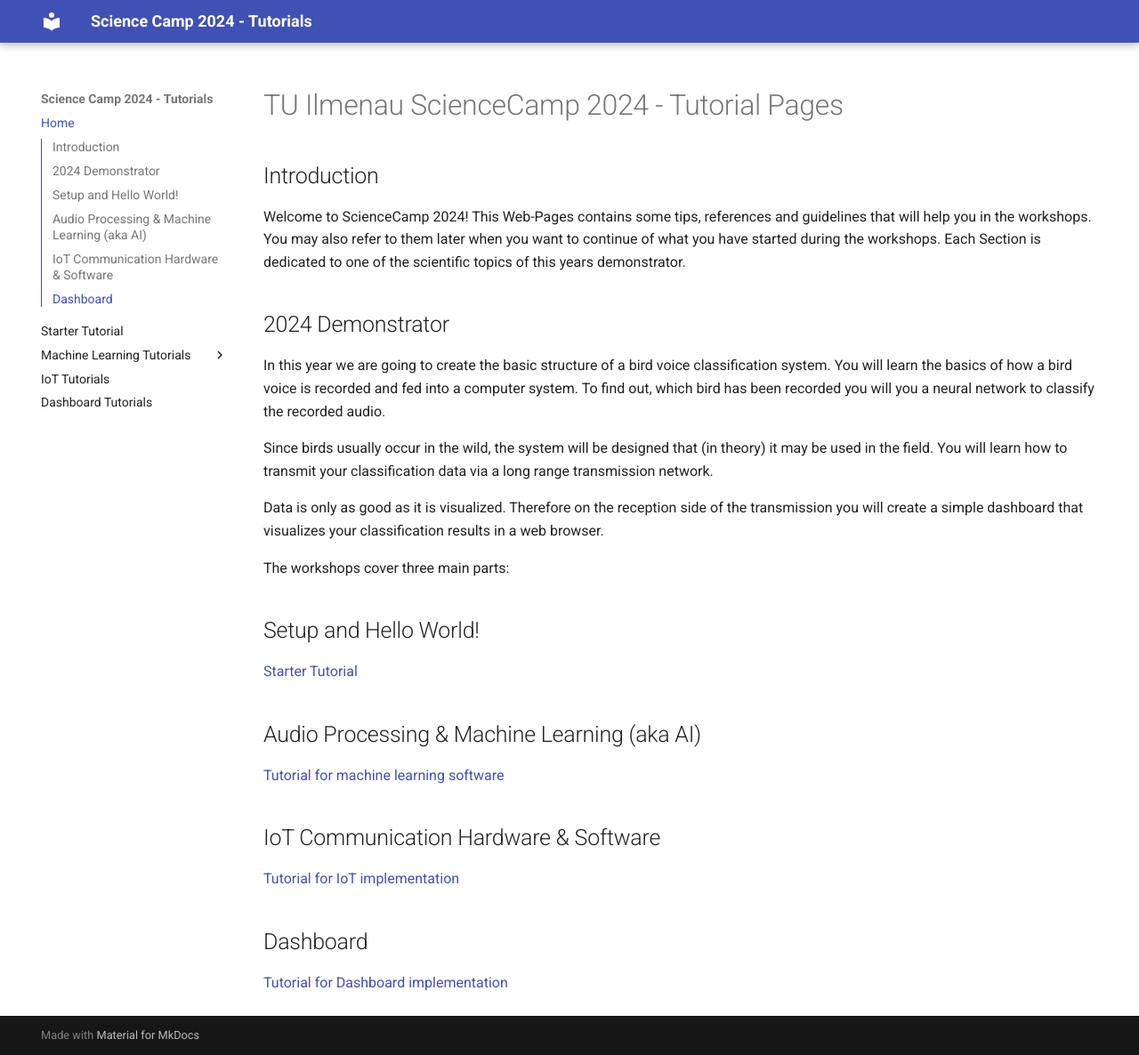
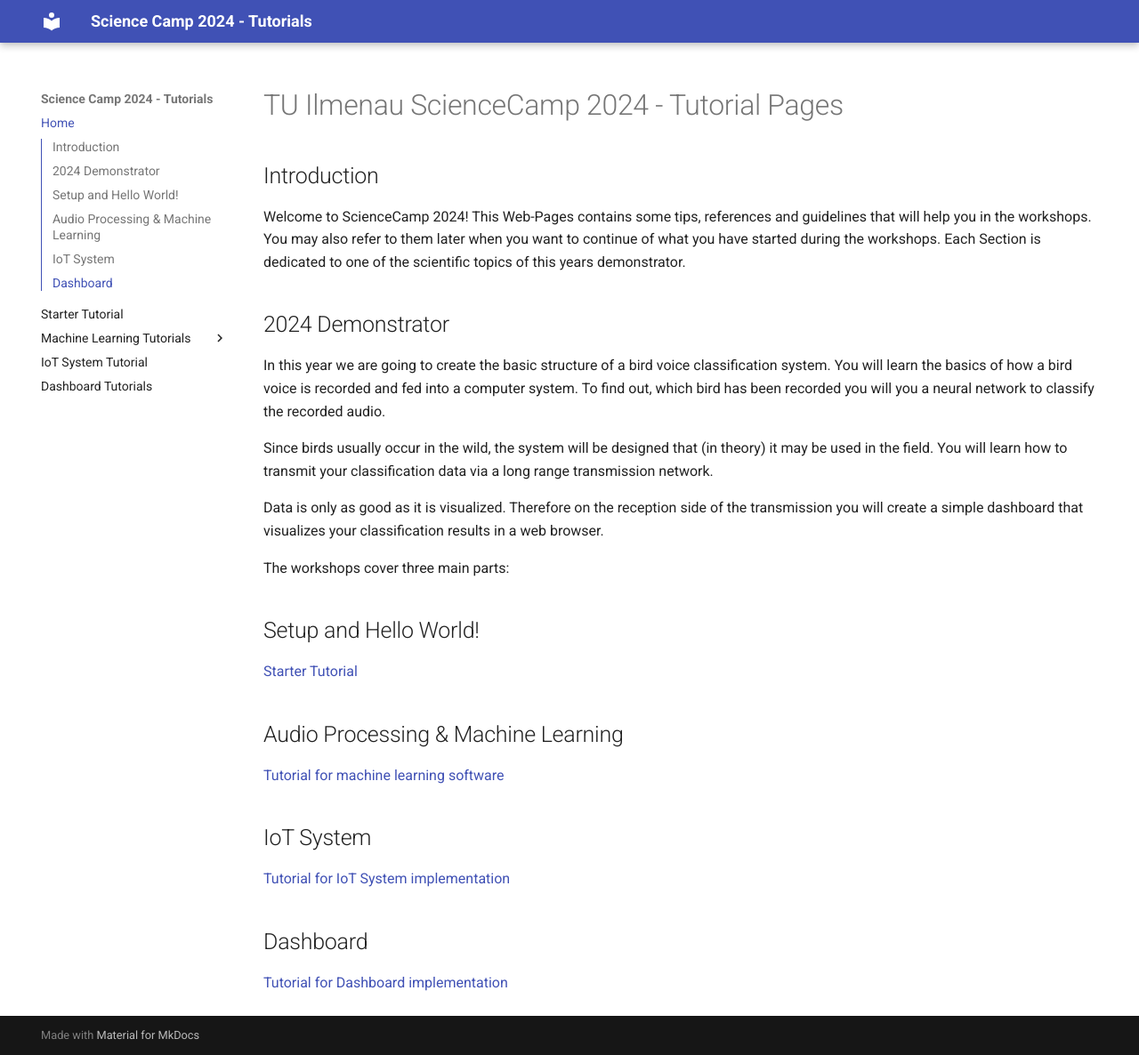
Before and after one commit to Science-Camp-TUI/tutorials, an MkDocs documentation site: the page built from docs/index.md, in a window 1280 px wide and 1186 px high. Shown: the whole window at 89% size. Built offline with MkDocs 1.6.1 and Material for MkDocs 9.7.7, drawn with Linux system fonts in a browser that asks for light colours.

Commit message:
minor renaming and fixes

```diff
--- a/docs/index.md
+++ b/docs/index.md
@@ -18,13 +18,13 @@ The workshops cover three main parts:
 
 [Starter Tutorial](./starter/index.md)
 
-## Audio Processing & Machine Learning (aka AI)
+## Audio Processing & Machine Learning
 
 [Tutorial for machine learning software](./machine-learning/index.md)
 
-## IoT Communication Hardware & Software
+## IoT System
 
-[Tutorial for IoT implementation](./iot/index.md)
+[Tutorial for IoT System implementation](./system/index.md)
 
 ## Dashboard
 
--- a/mkdocs.yml
+++ b/mkdocs.yml
@@ -11,7 +11,7 @@ nav:
     - Audio Processing: machine-learning/audio-processing.md
     - Bird Classification: machine-learning/bird-classification.md
     - Code-Snippets: machine-learning/code-snippets.md
-  - IoT Tutorials: iot/index.md
+  - IoT System Tutorial: system/index.md
   - Dashboard Tutorials: dashboard/index.md
 
 
```
Also changed, not shown: docs/system/index.md (renamed from docs/iot/index.md).
